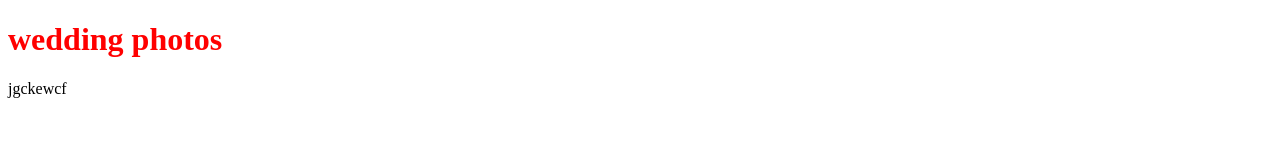
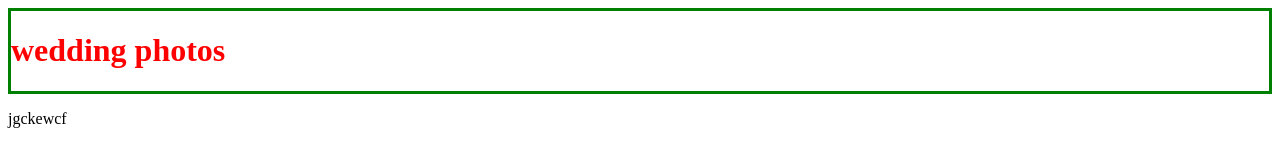
Before and after one commit to shahmeen-ali/wedding, a plain HTML site: page index.html in a window 1280 px wide. Drawn offline with Linux system fonts and the light colour scheme.

Commit message:
Update main.css

```diff
--- a/main.css
+++ b/main.css
@@ -1 +1,3 @@
+div {border-style: solid;
+border-color:green;}
 h1 {color: red;}
```
